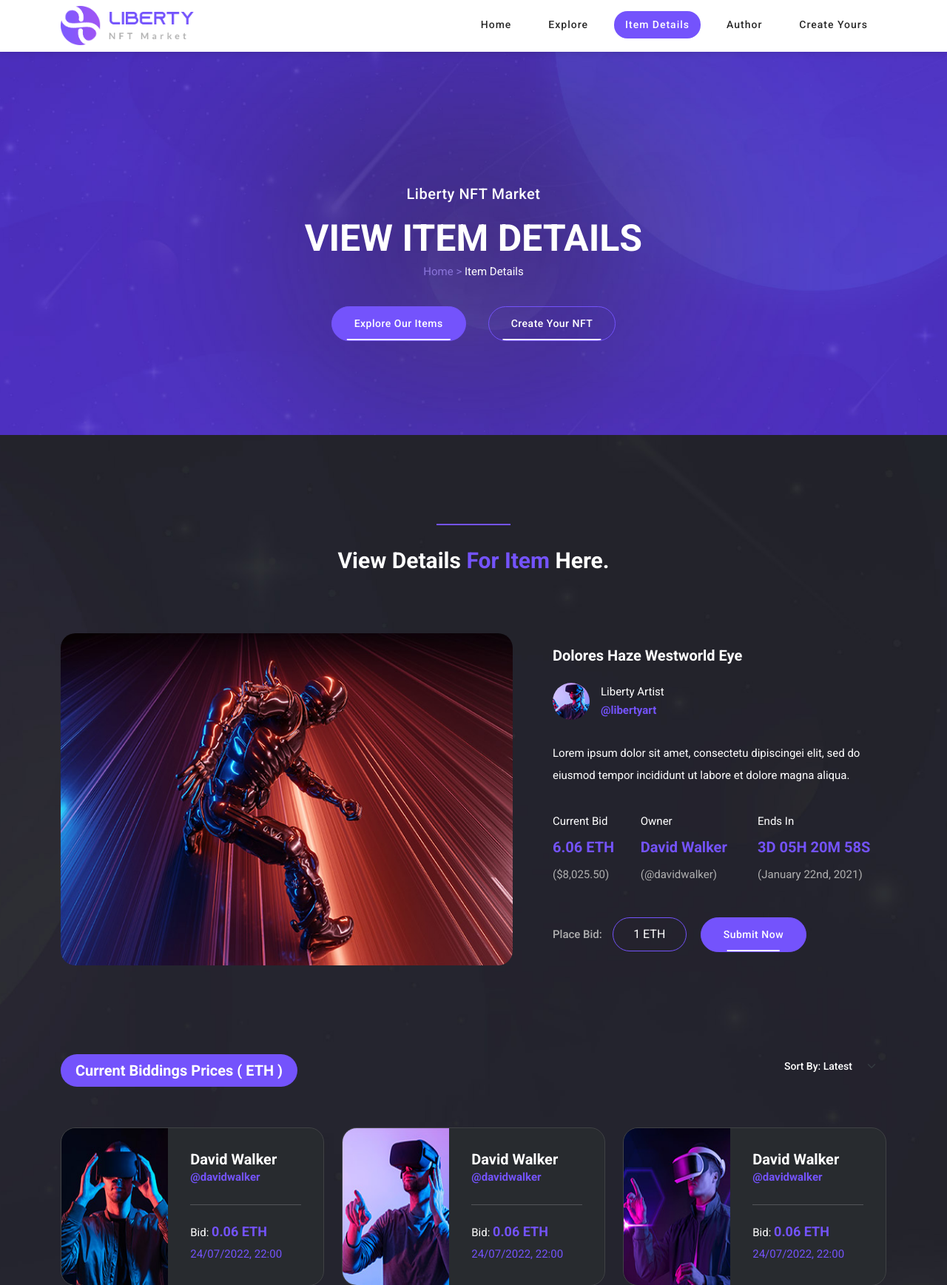
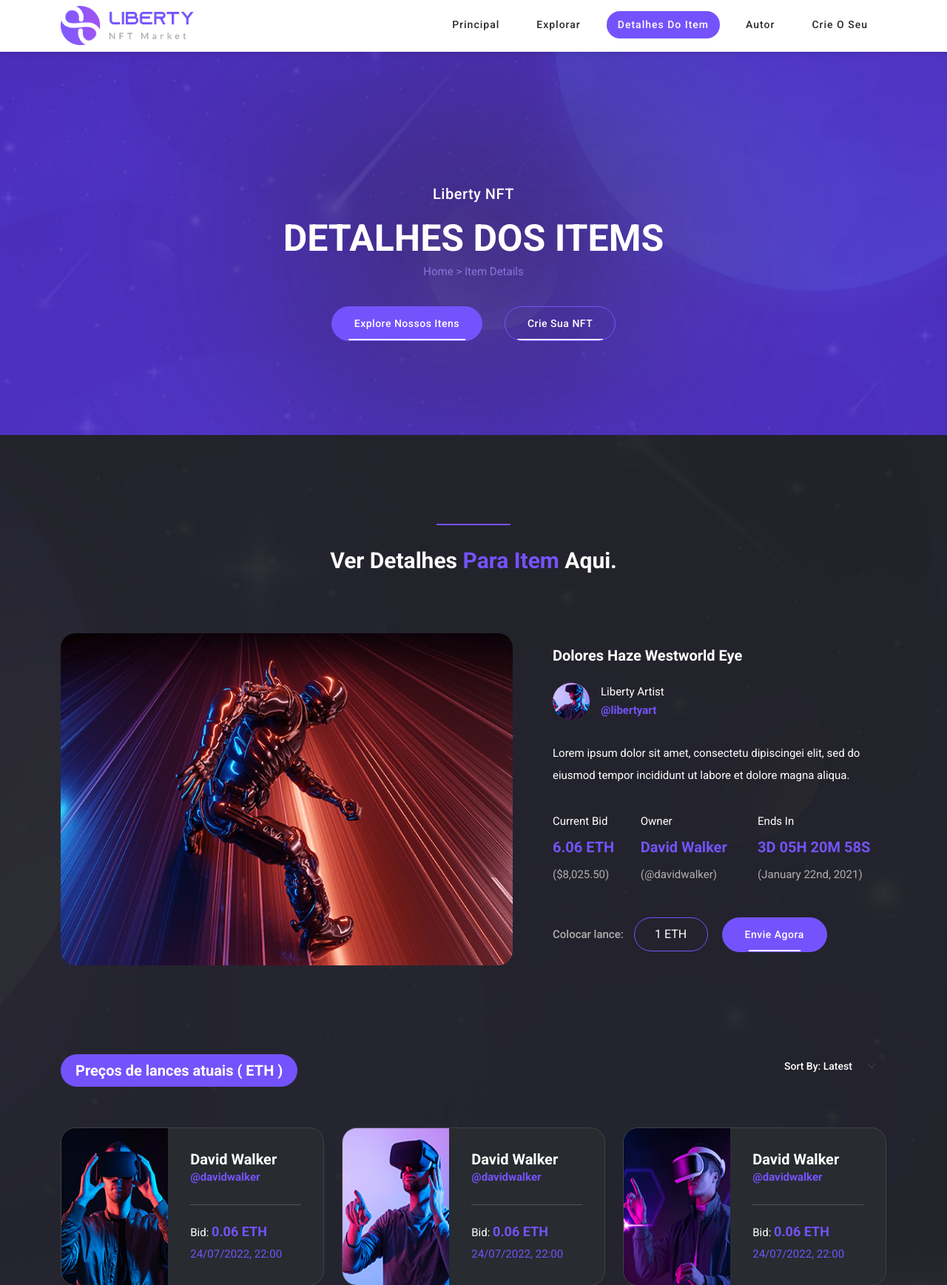
Before and after one commit to eulerBM/Liberty-NFT, a Django app: template templates/details.html in a window 1280 px wide. Shown: the top 1737 px of the page at 74% size. Run offline with Django 4.2, Linux system fonts and the light colour scheme; the template is opened without the code that fills it, so the values that code supplies are empty; some libraries are stand-ins or nearby versions.

Commit message:
Pagina de detalhes traduzida

```diff
--- a/main/urls.py
+++ b/main/urls.py
@@ -20,5 +20,8 @@ from home import views
 urlpatterns = [
     path('admin/', admin.site.urls),
     path('', views.home, name='home' ),
-    path('explore/', views.explore, name='explore')
+    path('explore/', views.explore, name='explore'),
+    path('details/', views.details, name='details'),
+    path('create/', views.create, name='create'),
+    path('author/', views.author, name='author')
 ]
--- a/templates/details.html
+++ b/templates/details.html
@@ -1,5 +1,6 @@
 <!DOCTYPE html>
-<html lang="en">
+{% load static %}
+<html lang="pt-BR">
 
   <head>
 
@@ -8,18 +9,19 @@
     <meta name="viewport" content="width=device-width, initial-scale=1, shrink-to-fit=no">
 
     <link href="https://fonts.googleapis.com/css2?family=Roboto:wght@100;300;400;500;700;900&display=swap" rel="stylesheet">
+    <link rel="shortcut icon" href="https://cdn-icons-png.flaticon.com/512/6699/6699366.png" type="image/x-icon">
 
-    <title>Liberty Template - NFT Item Detail Page</title>
+    <title>Liberty detalhe</title>
 
     <!-- Bootstrap core CSS -->
     <link href="vendor/bootstrap/css/bootstrap.min.css" rel="stylesheet">
 
 
     <!-- Additional CSS Files -->
-    <link rel="stylesheet" href="assets/css/fontawesome.css">
-    <link rel="stylesheet" href="assets/css/templatemo-liberty-market.css">
-    <link rel="stylesheet" href="assets/css/owl.css">
-    <link rel="stylesheet" href="assets/css/animate.css">
+    <link rel="stylesheet" href="{% static 'css/fontawesome.css'%}">
+    <link rel="stylesheet" href="{% static 'css/templatemo-liberty-market.css'%}">
+    <link rel="stylesheet" href="{% static 'css/owl.css'%}">
+    <link rel="stylesheet" href="{% static 'css/animate.css'%}">
     <link rel="stylesheet"href="https://unpkg.com/swiper@7/swiper-bundle.min.css"/>
 <!--
 
@@ -58,11 +60,11 @@ https://templatemo.com/tm-577-liberty-market
                     <!-- ***** Logo End ***** -->
                     <!-- ***** Menu Start ***** -->
                     <ul class="nav">
-                        <li><a href="index.html">Home</a></li>
-                        <li><a href="explore.html">Explore</a></li>
-                        <li><a href="details.html" class="active">Item Details</a></li>
-                        <li><a href="author.html">Author</a></li>
-                        <li><a href="create.html">Create Yours</a></li>
+                        <li><a href="{% url 'home' %}">Principal</a></li>
+                        <li><a href="{% url 'explore' %}">Explorar</a></li>
+                        <li><a class="active">Detalhes do item</a></li> <!-- ***** Estou no details ***** -->
+                        <li><a href="{% url 'author' %}">Autor</a></li>
+                        <li><a href="{% url 'create' %}">Crie o seu</a></li>
                     </ul>
                     <a class='menu-trigger'>
                         <span>Menu</span>
@@ -79,15 +81,15 @@ https://templatemo.com/tm-577-liberty-market
     <div class="container">
       <div class="row">
         <div class="col-lg-12">
-          <h6>Liberty NFT Market</h6>
-          <h2>View Item Details</h2>
-          <span>Home > <a href="#">Item Details</a></span>
+          <h6>Liberty NFT </h6>
+          <h2>detalhes dos items</h2>
+          <span>Home > <a>Item Details</a></span>
           <div class="buttons">
             <div class="main-button">
-              <a href="explore.html">Explore Our Items</a>
+              <a href="explore.html">Explore nossos itens</a>
             </div>
             <div class="border-button">
-              <a href="create.html">Create Your NFT</a>
+              <a href="create.html">Crie sua NFT</a>
             </div>
           </div>
         </div>
@@ -101,18 +103,18 @@ https://templatemo.com/tm-577-liberty-market
         <div class="col-lg-12">
           <div class="section-heading">
             <div class="line-dec"></div>
-            <h2>View Details <em>For Item</em> Here.</h2>
+            <h2>Ver detalhes <em>Para Item</em> Aqui.</h2>
           </div>
         </div>
         <div class="col-lg-7">
           <div class="left-image">
-            <img src="assets/images/item-details-01.jpg" alt="" style="border-radius: 20px;">
+            <img src="{% static 'images/item-details-01.jpg'%}" alt="" style="border-radius: 20px;">
           </div>
         </div>
         <div class="col-lg-5 align-self-center">
           <h4>Dolores Haze Westworld Eye</h4>
           <span class="author">
-            <img src="assets/images/author-02.jpg" alt="" style="max-width: 50px; border-radius: 50%;">
+            <img src="{% static 'images/author-02.jpg'%}" alt="" style="max-width: 50px; border-radius: 50%;">
             <h6>Liberty Artist<br><a href="#">@libertyart</a></h6>
           </span>
           <p>Lorem ipsum dolor sit amet, consectetu dipiscingei elit, sed do eiusmod tempor incididunt ut labore et dolore magna aliqua.</p>
@@ -134,16 +136,16 @@ https://templatemo.com/tm-577-liberty-market
             </div>
           </div>
           <form action="submit">
-            <label for="quantity-text">Place Bid:</label>
+            <label for="quantity-text">Colocar lance:</label>
             <input placeholder="1 ETH" class="quantity-text">
-            <button type="submit" id="form-submit" class="main-button">Submit Now</button>
+            <button type="submit" id="form-submit" class="main-button">Envie agora</button>
           </form>
         </div>
         <div class="col-lg-12">
           <div class="current-bid">
             <div class="row">
               <div class="col-lg-6">
-                <div class="mini-heading"><h4>Current Biddings Prices ( ETH )</h4></div>
+                <div class="mini-heading"><h4>Preços de lances atuais ( ETH )</h4></div>
               </div>
               <div class="col-lg-6">
                 <fieldset>
@@ -158,7 +160,7 @@ https://templatemo.com/tm-577-liberty-market
               <div class="col-lg-4 col-md-6">
                 <div class="item">
                   <div class="left-img">
-                    <img src="assets/images/current-01.jpg" alt="">
+                    <img src="{% static 'images/current-01.jpg'%}" alt="">
                   </div>
                   <div class="right-content">
                     <h4>David Walker</h4>
@@ -172,7 +174,7 @@ https://templatemo.com/tm-577-liberty-market
               <div class="col-lg-4 col-md-6">
                 <div class="item">
                   <div class="left-img">
-                    <img src="assets/images/current-02.jpg" alt="">
+                    <img src="{% static 'images/current-02.jpg'%}" alt="">
                   </div>
                   <div class="right-content">
                     <h4>David Walker</h4>
@@ -186,7 +188,7 @@ https://templatemo.com/tm-577-liberty-market
               <div class="col-lg-4 col-md-6">
                 <div class="item">
                   <div class="left-img">
-                    <img src="assets/images/current-03.jpg" alt="">
+                    <img src="{% static 'images/current-03.jpg'%}" alt="">
                   </div>
                   <div class="right-content">
                     <h4>David Walker</h4>
@@ -200,7 +202,7 @@ https://templatemo.com/tm-577-liberty-market
               <div class="col-lg-4 col-md-6">
                 <div class="item">
                   <div class="left-img">
-                    <img src="assets/images/current-02.jpg" alt="">
+                    <img src="{% static 'images/current-02.jpg'%}" alt="">
                   </div>
                   <div class="right-content">
                     <h4>David Walker</h4>
@@ -214,7 +216,7 @@ https://templatemo.com/tm-577-liberty-market
               <div class="col-lg-4 col-md-6">
                 <div class="item">
                   <div class="left-img">
-                    <img src="assets/images/current-04.jpg" alt="">
+                    <img src="{% static 'images/current-04.jpg'%}" alt="">
                   </div>
                   <div class="right-content">
                     <h4>David Walker</h4>
@@ -228,7 +230,7 @@ https://templatemo.com/tm-577-liberty-market
               <div class="col-lg-4 col-md-6">
                 <div class="item">
                   <div class="left-img">
-                    <img src="assets/images/current-01.jpg" alt="">
+                    <img src="{% static 'images/current-01.jpg'%}" alt="">
                   </div>
                   <div class="right-content">
                     <h4>David Walker</h4>
@@ -252,12 +254,12 @@ https://templatemo.com/tm-577-liberty-market
         <div class="col-lg-8">
           <div class="section-heading">
             <div class="line-dec"></div>
-            <h2>Create Your NFT & Put It On The Market.</h2>
+            <h2>Crie sua NFT & Coloque no mercado.</h2>
           </div>
         </div>
         <div class="col-lg-4">
           <div class="main-button">
-            <a href="create.html">Create Your NFT Now</a>
+            <a href="create.html">Crie seu NFT agora</a>
           </div>
         </div>
         <div class="col-lg-4">
@@ -266,9 +268,9 @@ https://templatemo.com/tm-577-liberty-market
               <h6>1</h6>
             </div>
             <div class="icon">
-              <img src="assets/images/icon-02.png" alt="">
+              <img src="{% static 'images/icon-02.png'%}" alt="">
             </div>
-            <h4>Set Up Your Wallet</h4>
+            <h4>Configurar sua carteira</h4>
             <p>There are 5 different HTML pages included in this NFT <a href="https://templatemo.com/page/1" target="_blank" rel="nofollow">website template</a>. You can edit or modify any section on any page as you required.</p>
           </div>
         </div>
@@ -278,18 +280,18 @@ https://templatemo.com/tm-577-liberty-market
               <h6>2</h6>
             </div>
             <div class="icon">
-              <img src="assets/images/icon-04.png" alt="">
+              <img src="{% static 'images/icon-04.png'%}" alt="">
             </div>
-            <h4>Add Your Digital NFT</h4>
+            <h4>Adicione sua NFT digital</h4>
             <p>If you would like to support our TemplateMo website, please visit <a rel="nofollow" href="https://templatemo.com/contact" target="_parent">our contact page</a> to make a PayPal contribution. Thank you.</p>
           </div>
         </div>
         <div class="col-lg-4">
           <div class="item">
             <div class="icon">
-              <img src="assets/images/icon-06.png" alt="">
+              <img src="{% static 'images/icon-06.png'%}" alt="">
             </div>
-            <h4>Sell Your NFT &amp; Make Profit</h4>
+            <h4>Venda sua NFT &amp; Faça Lucro</h4>
             <p>NFT means Non-Fungible Token that are used in digital cryptocurrency markets. There are many different kinds of NFTs in the industry.</p>
           </div>
         </div>
@@ -301,9 +303,8 @@ https://templatemo.com/tm-577-liberty-market
     <div class="container">
       <div class="row">
         <div class="col-lg-12">
-          <p>Copyright © 2022 <a href="#">Liberty</a> NFT Marketplace Co., Ltd. All rights reserved.
+          <p>Copyright © 2022 <a href="#">Liberty</a> NFT Co., Ltd. Todos os direitos reservados.
           &nbsp;&nbsp;
-          Designed by <a title="HTML CSS Templates" rel="sponsored" href="https://templatemo.com" target="_blank">TemplateMo</a></p>
         </div>
       </div>
     </div>
@@ -311,14 +312,14 @@ https://templatemo.com/tm-577-liberty-market
 
   <!-- Scripts -->
   <!-- Bootstrap core JavaScript -->
-  <script src="vendor/jquery/jquery.min.js"></script>
-  <script src="vendor/bootstrap/js/bootstrap.min.js"></script>
+  <script src="{% static 'jquery/jquery.min.js'%}"></script>
+  <script src="{% static 'bootstrap/js/bootstrap.min.js'%}"></script>
 
-  <script src="assets/js/isotope.min.js"></script>
-  <script src="assets/js/owl-carousel.js"></script>
+  <script src="{% static 'js/isotope.min.js'%}" ></script>
+  <script src="{% static 'js/owl-carousel.js'%}" ></script>
 
-  <script src="assets/js/tabs.js"></script>
-  <script src="assets/js/popup.js"></script>
-  <script src="assets/js/custom.js"></script>
+  <script src="{% static 'js/tabs.js'%}" ></script>
+  <script src="{% static 'js/popup.js'%}" ></script>
+  <script src="{% static 'js/custom.js'%}" ></script>
   </body>
 </html>
--- a/templates/index.html
+++ b/templates/index.html
@@ -62,9 +62,9 @@ https://templatemo.com/tm-577-liberty-market
                     <ul class="nav">
                         <li><a href="index.html" class="active">Principal</a></li> <!-- ***** Estou no Index ***** -->
                         <li><a href="{% url 'explore' %}">Explorar</a></li>
-                        <li><a href="details.html">Detalhes do item</a></li>
-                        <li><a href="author.html">Autor</a></li>
-                        <li><a href="create.html">Crie o seu</a></li>
+                        <li><a href="{% url 'details' %}">Detalhes do item</a></li>
+                        <li><a href="{% url 'author' %}">Autor</a></li>
+                        <li><a href="{% url 'create' %}">Crie o seu</a></li>
                     </ul>
                     <a class='menu-trigger'>
                         <span>Menu</span>
```
Also changed, not shown: templates/author.html (+5 -5 lines), templates/create.html (+5 -5 lines), templates/explore.html (+4 -4 lines).
